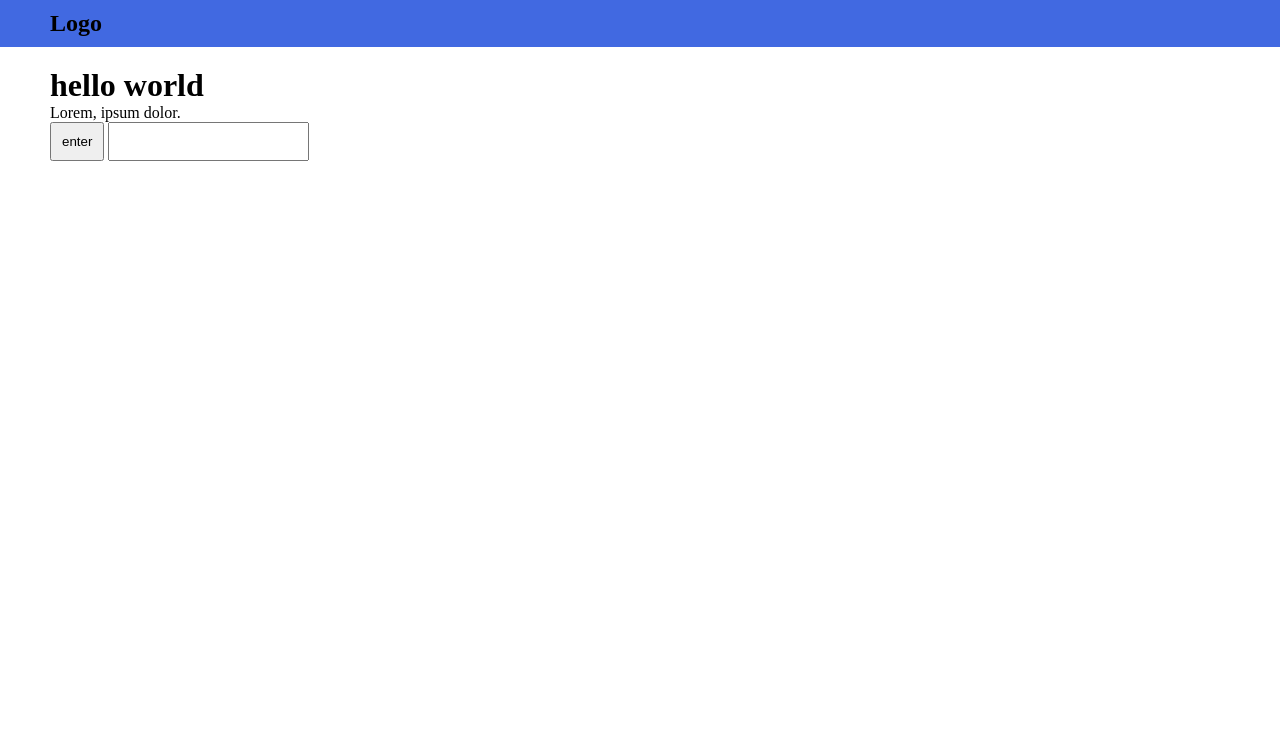
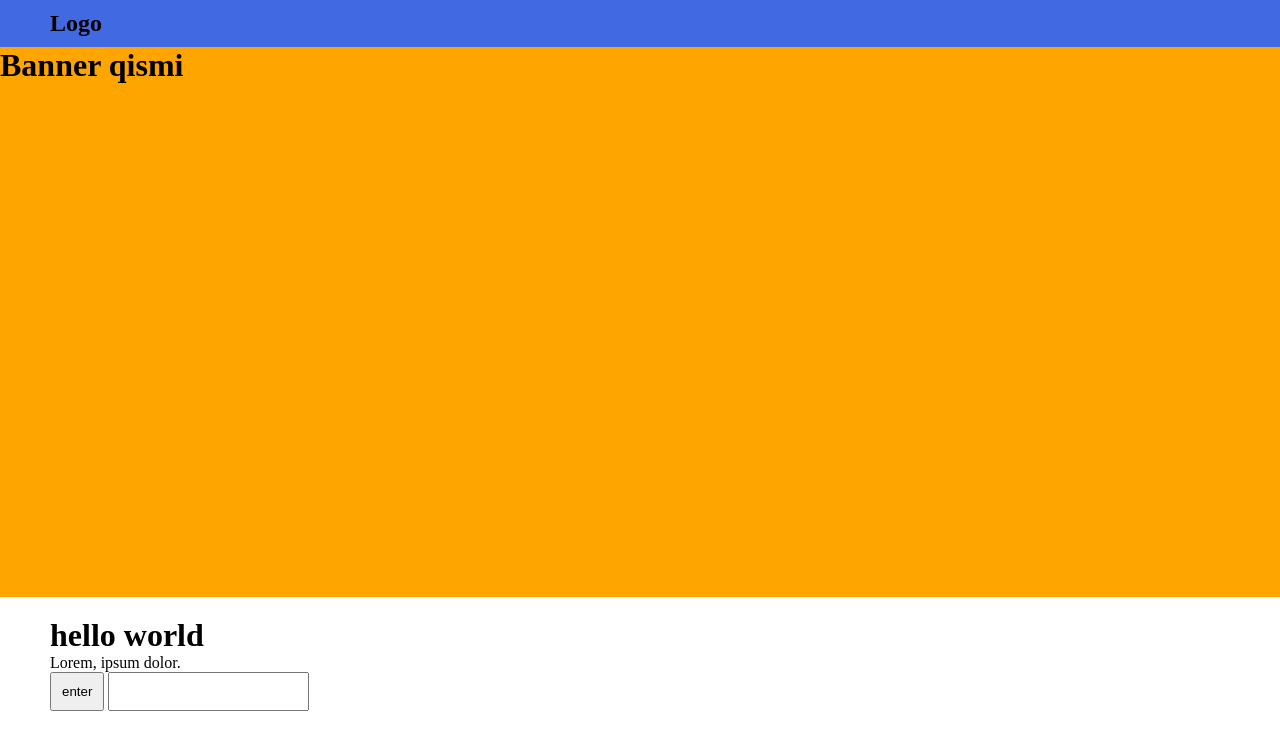
Before and after one commit to Otabek1990/git-lessons-demo, a plain HTML site: page index.html in a window 1280 px wide. Drawn offline with Linux system fonts and the light colour scheme.

Commit message:
banner qismi boshlandi

```diff
--- a/index.css
+++ b/index.css
@@ -6,6 +6,11 @@
 nav{
     background-color: royalblue;
     padding: 10px 50px;
+}
+.hero{
+    background-color: orange;
+    width: 100%;
+    height: 550px;
 }
 button{
     padding: 10px;
--- a/index.html
+++ b/index.html
@@ -10,6 +10,9 @@
     <nav>
       <h1>Logo</h1>
     </nav>
+    <div class="hero">
+        <h1>Banner qismi</h1>
+    </div>
     <main>
       <h1>hello world</h1>
       <p>Lorem, ipsum dolor.</p>
```
